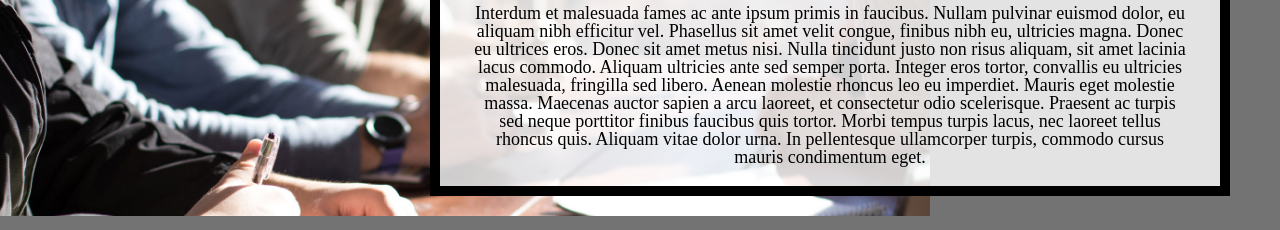
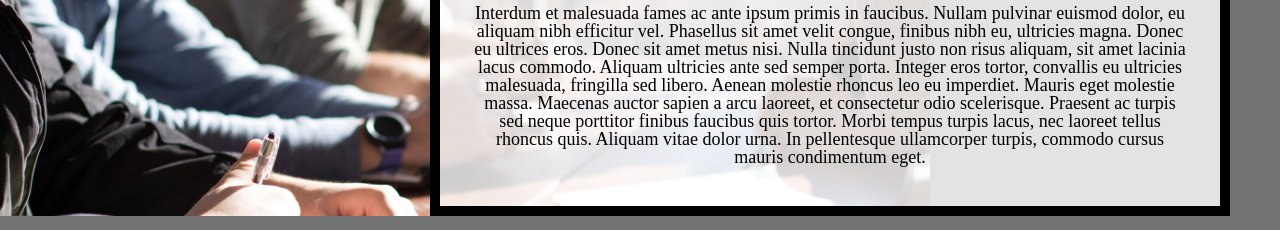
Before and after one commit to khuang9745/HW3-2022, a plain HTML site: page index.html in a window 1280 px wide. Shown: the part 570-800 px from the top of the page. Drawn offline with Linux system fonts and the light colour scheme.

Commit message:
Update style.css

```diff
--- a/css/style.css
+++ b/css/style.css
@@ -153,13 +153,13 @@ img{
 
 #about, #clients, #method, #contant{
   text-align: center;
-  max-height: 25vh;
+  vmax: 25;
   overflow: scroll;
 }
 
 @media screen and (min-width: 700px){
   nav{
-    /* padding-top: 35px; */
+    /*padding-top: 35px; */
     text-align: right;
 
   }
```
